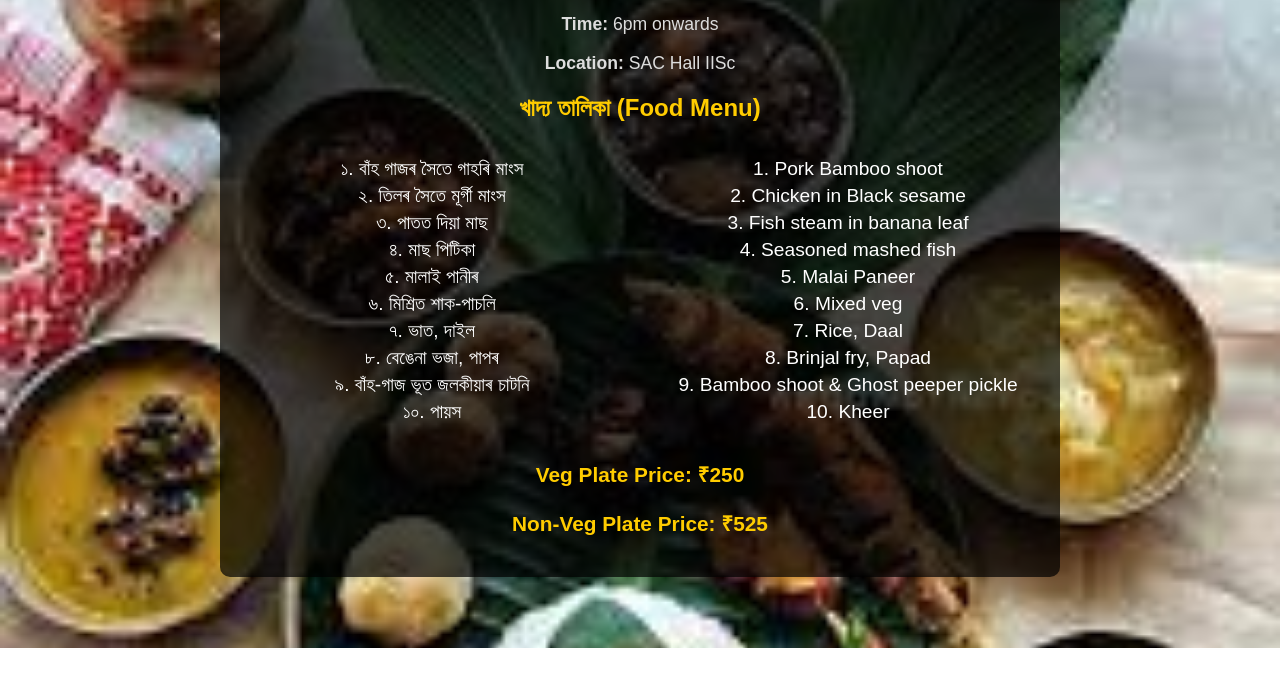
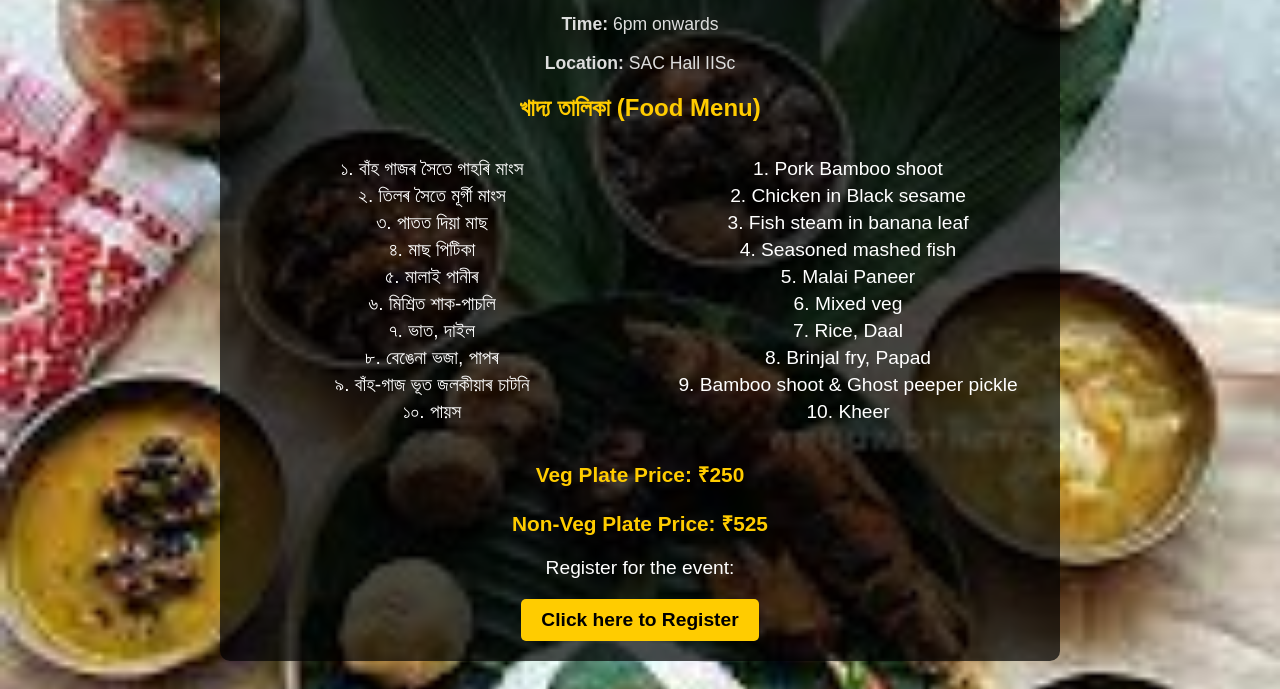
Before and after one commit to tirthajit/IISc-Assamese-Get-Together-2025, a plain HTML site: page index.html in a window 1280 px wide. Shown: the part 152-841 px from the top of the page. Before the commit the page ends 800 px from the top, so only its background shows below. Drawn offline with Linux system fonts and the light colour scheme.

Commit message:
registration link added

```diff
--- a/index.html
+++ b/index.html
@@ -7,7 +7,7 @@
     <style>
         body {
             font-family: Arial, sans-serif;
-            background-image: url('background.jpeg'); /* Make sure the filename is correct */
+            background-image: url('background.jpeg');
             background-size: cover; /* Ensures it covers the whole page */
             background-position: center;
             background-repeat: no-repeat;
@@ -57,6 +57,25 @@
             font-weight: bold;
             color: #ffcc00;
         }
+        .registration-section {
+            margin-top: 20px;
+            font-size: 1.2em;
+        }
+
+        .register-button {
+            display: inline-block;
+            padding: 10px 20px;
+            background-color: #ffcc00;
+            color: #000;
+            text-decoration: none;
+            font-weight: bold;
+            border-radius: 5px;
+        }
+
+        .register-button:hover {
+            background-color: #ffaa00;
+        }
+
     </style>
 </head>
 <body>
@@ -108,6 +127,10 @@
             <p>Veg Plate Price: ₹250</p>
             <p>Non-Veg Plate Price: ₹525</p>
         </div>
+        <div class="registration-section">
+            <p>Register for the event:</p>
+            <a href="https://near.tl/sm/NSmQELCew" target="_blank" class="register-button">Click here to Register</a>
+        </div>
     </div>
 </body>
 </html>
```
